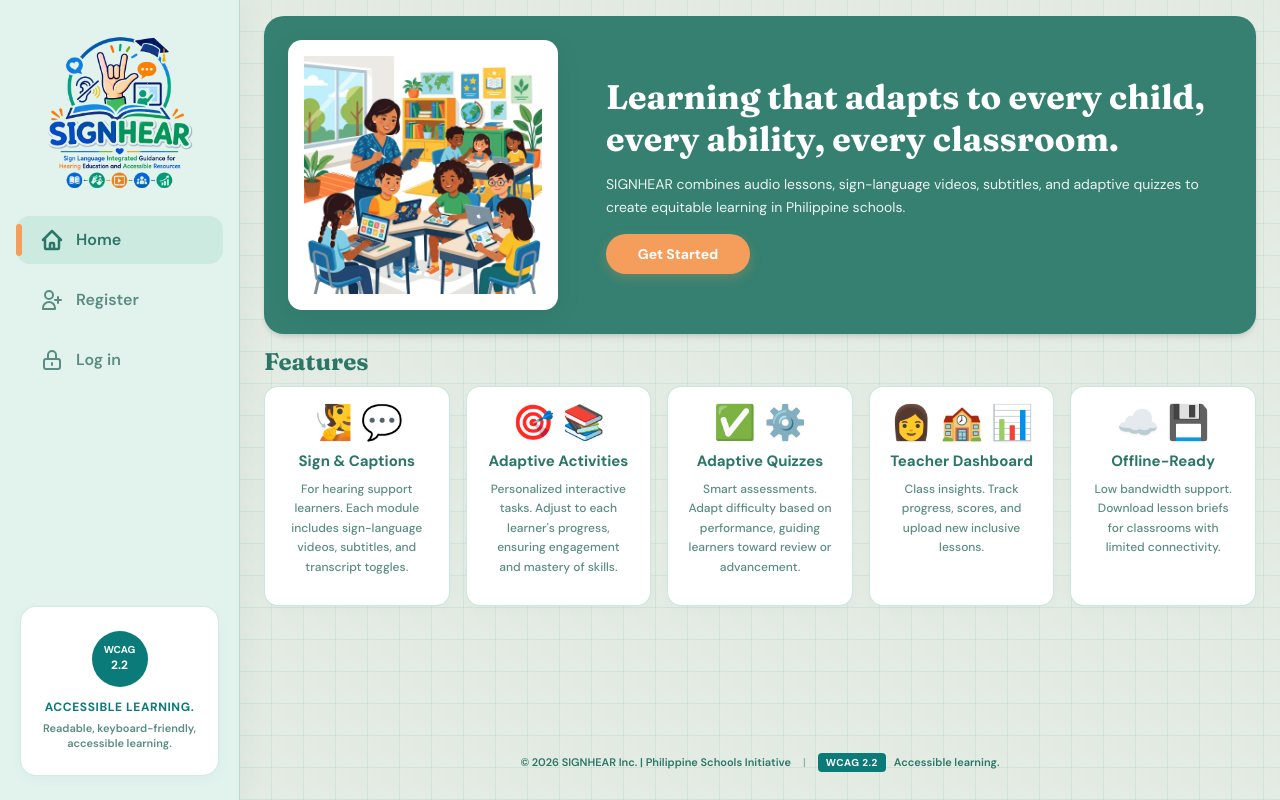
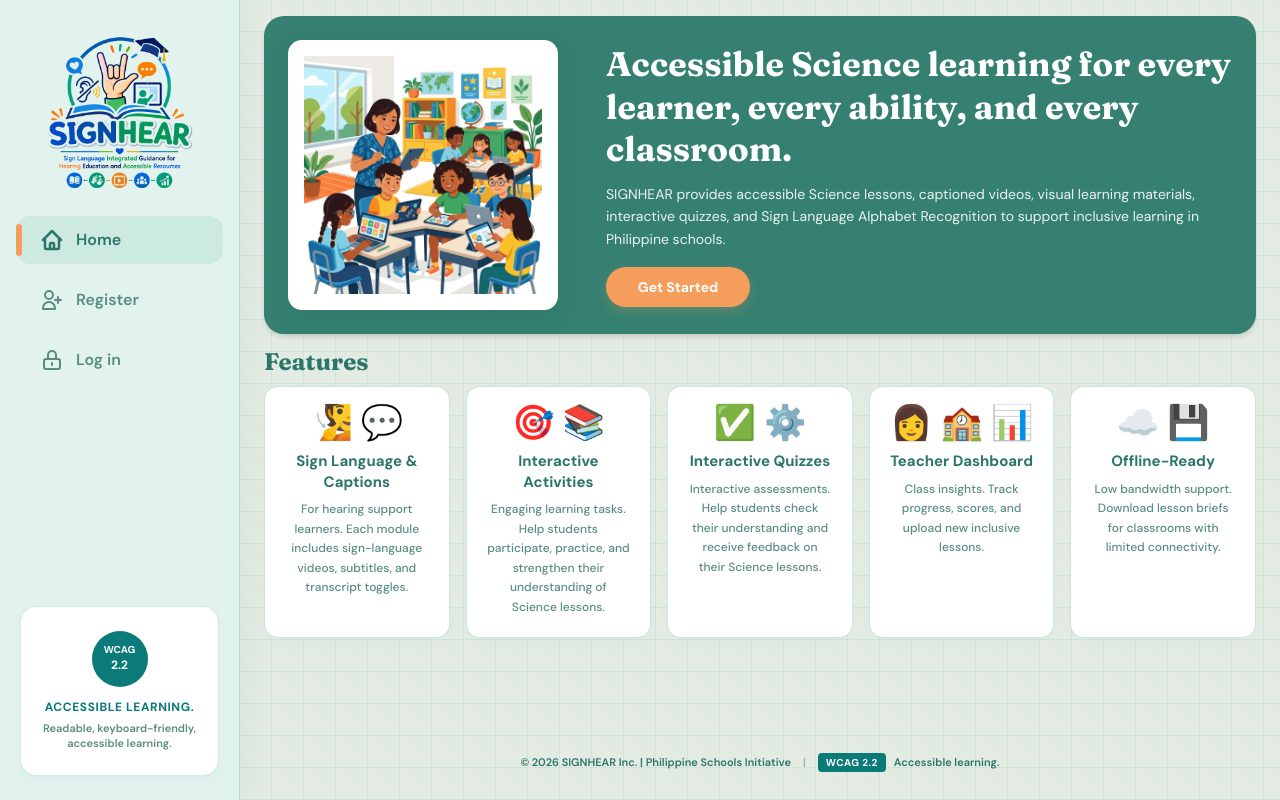
Before and after one commit to Rimwel21/Frontend-ACCESSLEARN, a Vue app: page / in a window 1280 px wide. Built offline with nearby package versions, Linux system fonts and the light colour scheme; no server answers.

Commit message:
Update homepage accessibility copy

```diff
--- a/src/pages/LandingPage.vue
+++ b/src/pages/LandingPage.vue
@@ -92,10 +92,10 @@
               <!-- Right: Content -->
               <div class="flex flex-col justify-center text-white">
                 <h1 class="mb-3 font-display text-2xl font-bold leading-tight lg:text-[28px] xl:text-[34px] text-white">
-                  Learning that adapts to every child, every ability, every classroom.
+                  Accessible Science learning for every learner, every ability, and every classroom.
                 </h1>
                 <p class="mb-4 max-w-[620px] text-xs leading-relaxed text-white/90 lg:text-[14px]">
-                  SIGNHEAR combines audio lessons, sign-language videos, subtitles, and adaptive quizzes to create equitable learning in Philippine schools.
+                  SIGNHEAR provides accessible Science lessons, captioned videos, visual learning materials, interactive quizzes, and Sign Language Alphabet Recognition to support inclusive learning in Philippine schools.
                 </p>
                 <div class="flex justify-center sm:justify-start">
                   <RouterLink to="/portal" class="min-w-[144px] rounded-full bg-[#f59e5b] px-6 py-2.5 text-center text-sm font-bold text-white shadow-[0_4px_12px_rgba(245,158,91,0.25)] transition-all hover:scale-[1.03] hover:bg-[#e08a47]">
@@ -148,21 +148,21 @@
 const features = [
   {
     icons: ['🧏', '💬'],
-    title: 'Sign & Captions',
+    title: 'Sign Language & Captions',
     summary: 'For hearing support learners.',
     detail: 'Each module includes sign-language videos, subtitles, and transcript toggles.',
   },
   {
     icons: ['🎯', '📚'],
-    title: 'Adaptive Activities',
-    summary: 'Personalized interactive tasks.',
-    detail: "Adjust to each learner's progress, ensuring engagement and mastery of skills.",
+    title: 'Interactive Activities',
+    summary: 'Engaging learning tasks.',
+    detail: 'Help students participate, practice, and strengthen their understanding of Science lessons.',
   },
   {
     icons: ['✅', '⚙️'],
-    title: 'Adaptive Quizzes',
-    summary: 'Smart assessments.',
-    detail: 'Adapt difficulty based on performance, guiding learners toward review or advancement.',
+    title: 'Interactive Quizzes',
+    summary: 'Interactive assessments.',
+    detail: 'Help students check their understanding and receive feedback on their Science lessons.',
   },
   {
     icons: ['👩', '🏫', '📊'],
```
